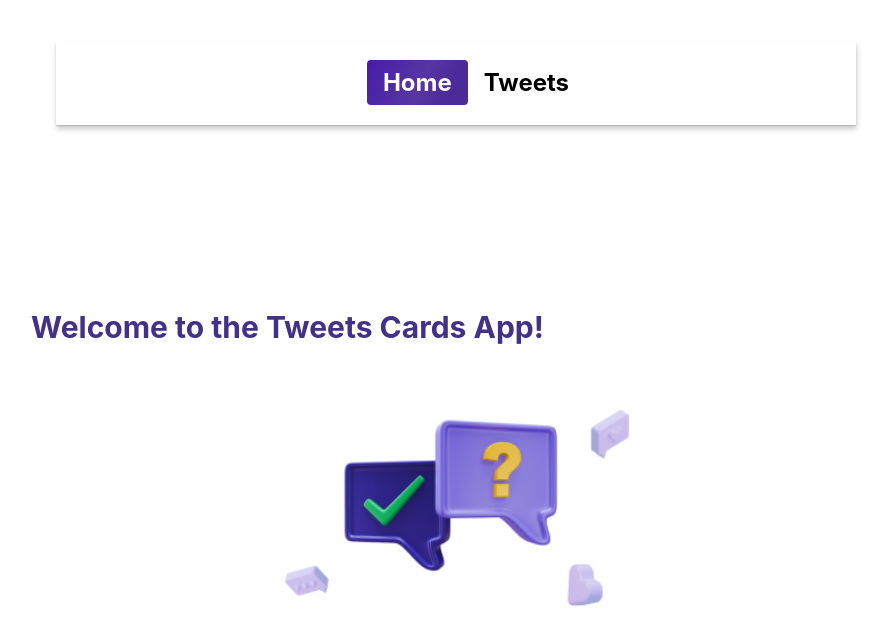
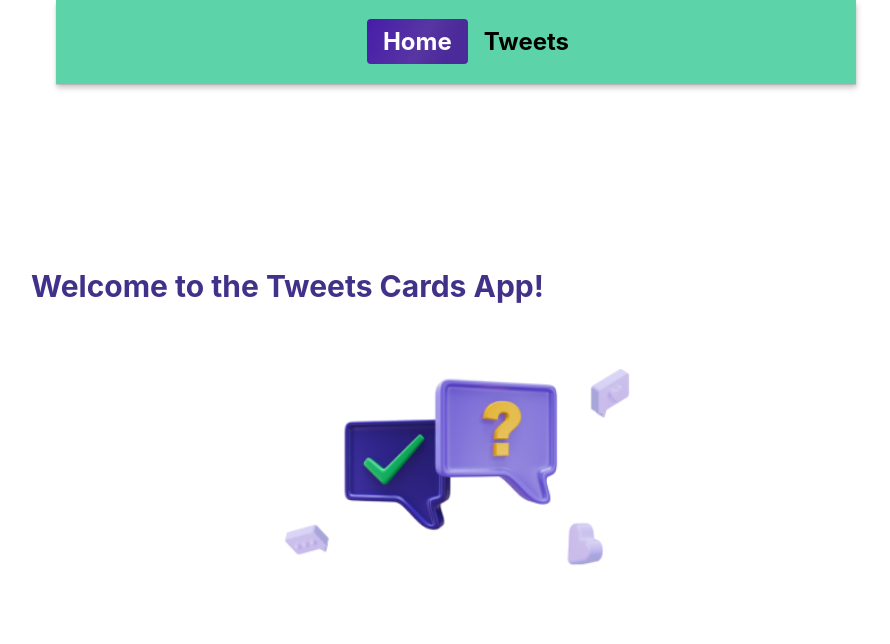
Before and after one commit to ann1777/tweets-vite-project, a React (Vite) app: page / in a window 1280 px wide. Shown: the top 644 px of the page, without its empty margins (184-1074 px from the left). Built offline with nearby package versions, Linux system fonts and the light colour scheme; no server answers.

Commit message:
Corrected styles

```diff
--- a/src/components/CardFilter/CardsFilter.styled.jsx
+++ b/src/components/CardFilter/CardsFilter.styled.jsx
@@ -9,7 +9,10 @@ export const FilterBox = styled.div`
 export const StyledIcon = styled(BiFilterAlt)`
   height: 36px;
   width: 36px;
-  color: #471ca9;
-
+  color: #d318ff;
   margin-right: 10px;
+  :hover,
+  :focus {
+    color: #303f9f;
+  }
 `;
--- a/src/components/Layout/Layout.jsx
+++ b/src/components/Layout/Layout.jsx
@@ -1,11 +1,17 @@
 import { Suspense } from "react";
 import { Outlet } from "react-router-dom";
-import { StyledHeader, StyledNav, StyledLink } from "./Layout.styled";
+import {
+  PageContainer,
+  StyledHeader,
+  StyledNav,
+  StyledLink,
+} from "./Layout.styled";
 import { Loader } from "../Loader/Loader";
 
 const Layout = () => {
   return (
     <>
+      <PageContainer>
         <StyledHeader>
           <StyledNav>
             <StyledLink to="/">Home</StyledLink>
@@ -21,6 +27,7 @@ const Layout = () => {
         >
           <Outlet />
         </Suspense>
+      </PageContainer>
     </>
   );
 };
--- a/src/components/Layout/Layout.styled.jsx
+++ b/src/components/Layout/Layout.styled.jsx
@@ -1,5 +1,13 @@
 import styled from "styled-components";
 import { NavLink } from "react-router-dom";
+
+export const PageContainer = styled.main`
+  position: absolute;
+  top: 0;
+  left: 0;
+  right: 0;
+  margin: 0 auto;
+`;
 
 export const StyledHeader = styled.header`
   width: 100vh;
@@ -8,7 +16,7 @@ export const StyledHeader = styled.header`
   padding: 8px 16px;
   margin: 0 auto;
   margin-bottom: 20px;
-  /* background-color: #5cd3a8; */
+  background-color: #5cd3a8;
   box-shadow: 0px 1px 1px rgba(0, 0, 0, 0.12), 0px 4px 4px rgba(0, 0, 0, 0.06),
     1px 4px 6px rgba(0, 0, 0, 0.16);
   > nav {
--- a/src/components/UserList/UserList.styled.jsx
+++ b/src/components/UserList/UserList.styled.jsx
@@ -33,12 +33,13 @@ export const BackBtn = styled.button`
 
 export const UserList = styled.ul`
   display: flex;
-  flex-direction: column;
+  align-items: center;
+  flex-direction: row;
 
   gap: 30px;
   list-style: none;
 
-  @media screen and (min-width: 1280px) {
+  @media screen and (min-width: 728px) {
     flex-direction: row;
     flex-wrap: wrap;
   }
--- a/src/pages/Home/HomePage.styled.jsx
+++ b/src/pages/Home/HomePage.styled.jsx
@@ -6,7 +6,7 @@ export const StyledHome = styled.section`
   align-items: center;
   justify-content: center;
   max-height: auto;
-  margin: 140px auto;
+  margin: 140px 80px;
   padding: 0px 15px;
 `;
 
```
Lines whose indentation alone changed are shown as unchanged.
